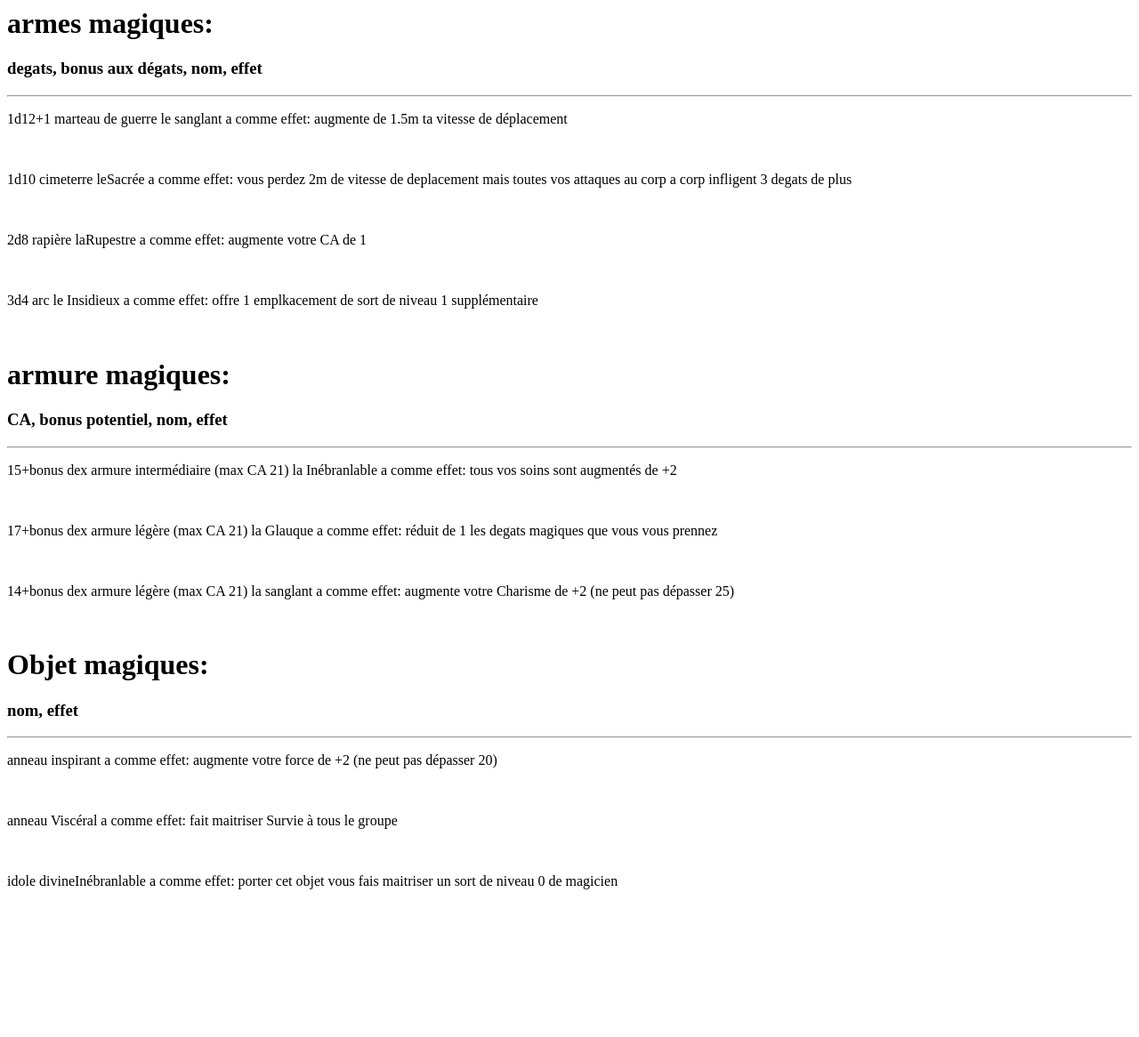
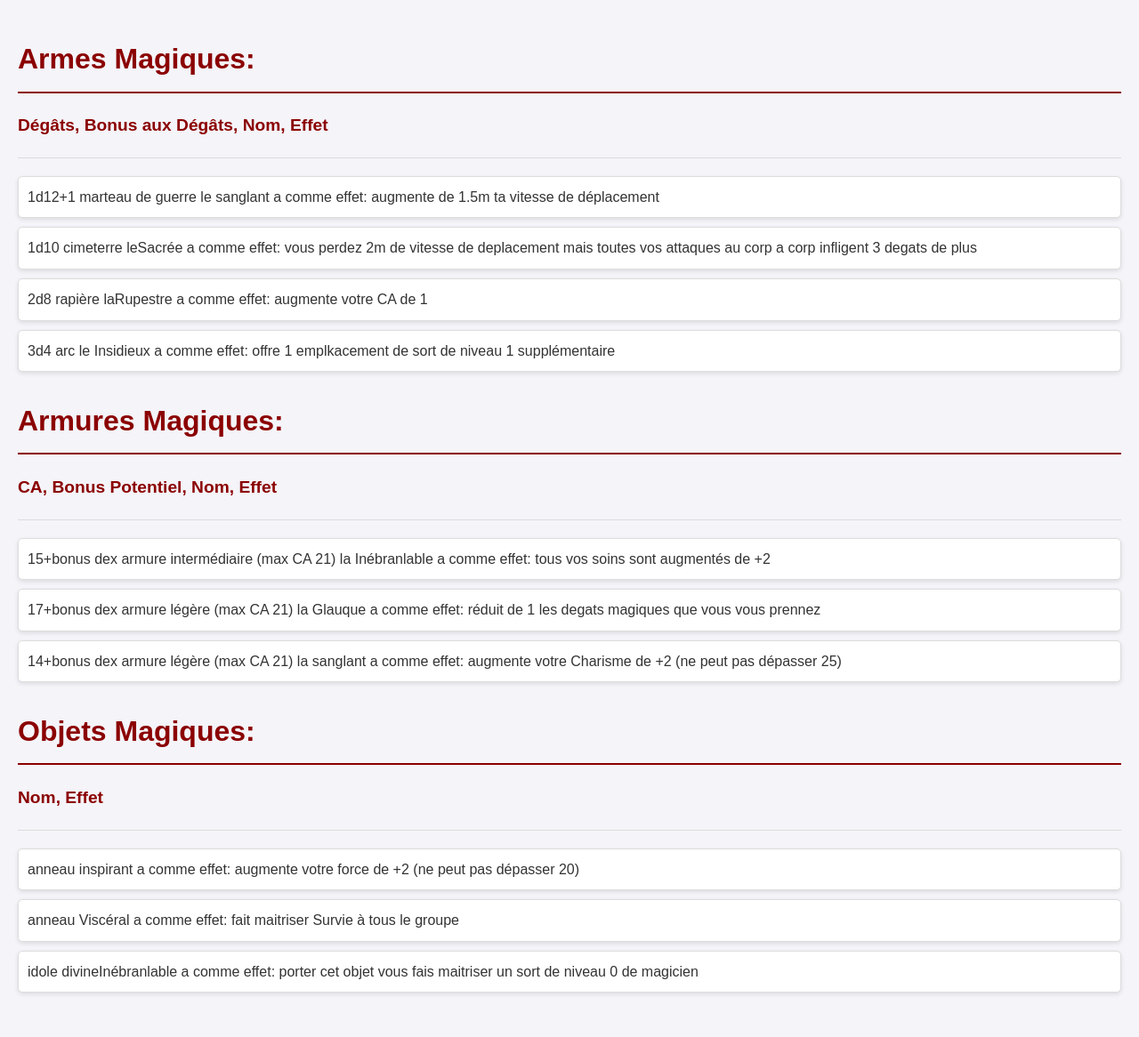
Before and after one commit to JPPDIBS/DnDobjal-atoire, a PHP site: page / in a window 1280 px wide. Shown: the whole page at 89% size. Before the commit the page ends 1000 px from the top, so only its background shows below. Run offline with PHP 8.4, Linux system fonts and the light colour scheme.

Commit message:
Update index.php

```diff
--- a/index.php
+++ b/index.php
@@ -1,28 +1,86 @@
-<?php
-include "random.php"; // Ajout du point-virgule ici
-
-?><h1>armes magiques:</h1> <h3><span>degats, bonus aux dégats, nom, effet</span></h3><hr>
+<!DOCTYPE html>
+<html lang="fr">
+<head>
+    <meta charset="UTF-8">
+    <meta name="viewport" content="width=device-width, initial-scale=1.0">
+    <title>Objets Magiques DnD</title>
+    <style>
+        body {
+            font-family: Arial, sans-serif;
+            background-color: #f4f4f9;
+            color: #333;
+            line-height: 1.6;
+            margin: 0;
+            padding: 20px;
+        }
+        h1, h3 {
+            color: #8B0000; /* Rouge foncé */
+        }
+        h1 {
+            border-bottom: 2px solid #8B0000; /* Rouge foncé */
+            padding-bottom: 10px;
+        }
+        h3 {
+            font-size: 1.2em;
+            margin-bottom: 10px;
+        }
+        .section {
+            margin-bottom: 30px;
+        }
+        .item {
+            background-color: #fff;
+            border: 1px solid #ddd;
+            border-radius: 5px;
+            padding: 10px;
+            margin-bottom: 10px;
+            box-shadow: 0 2px 5px rgba(0,0,0,0.1);
+        }
+        hr {
+            border: none;
+            height: 1px;
+            background-color: #ddd;
+            margin: 20px 0;
+        }
+    </style>
+</head>
+<body>
 
 <?php
+include "random.php";
+?>
 
-for ($i = 1; $i <= 4; $i++) {
-   ?><p><?php echo(unearmet()); ?></p>
-   <br>
-   <?php
-}
-?><h1>armure magiques:</h1><h3><span>CA, bonus potentiel, nom, effet</span></h3> <hr><?php
-for ($i = 1; $i <= 3; $i++) {
-    ?><p><?php echo(unearmure()); ?></p>
-    <br>
+<div class="section">
+    <h1>Armes Magiques:</h1>
+    <h3><span>Dégâts, Bonus aux Dégâts, Nom, Effet</span></h3>
+    <hr>
     <?php
- }
+    for ($i = 1; $i <= 4; $i++) {
+        echo '<div class="item">' . unearmet() . '</div>';
+    }
+    ?>
+</div>
 
- ?><h1>Objet magiques:</h1><h3><span>nom, effet</span></h3>
+<div class="section">
+    <h1>Armures Magiques:</h1>
+    <h3><span>CA, Bonus Potentiel, Nom, Effet</span></h3>
+    <hr>
+    <?php
+    for ($i = 1; $i <= 3; $i++) {
+        echo '<div class="item">' . unearmure() . '</div>';
+    }
+    ?>
+</div>
 
- <hr><?php
- for ($i = 1; $i <= 3; $i++) {
-    ?><p><?php echo(unobjet()); ?></p>
-    <br>
+<div class="section">
+    <h1>Objets Magiques:</h1>
+    <h3><span>Nom, Effet</span></h3>
+    <hr>
     <?php
- }
-?>
+    for ($i = 1; $i <= 3; $i++) {
+        echo '<div class="item">' . unobjet() . '</div>';
+    }
+    ?>
+</div>
+
+</body>
+</html>
```
